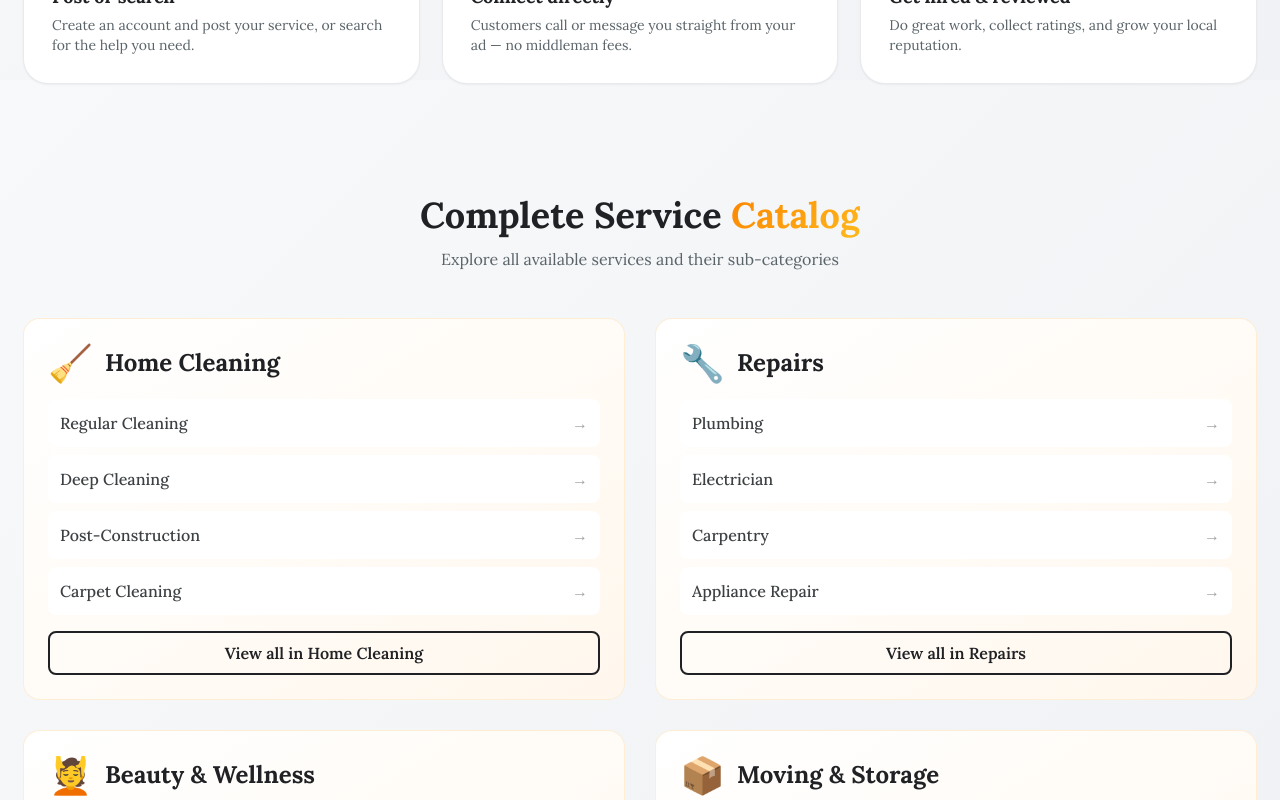
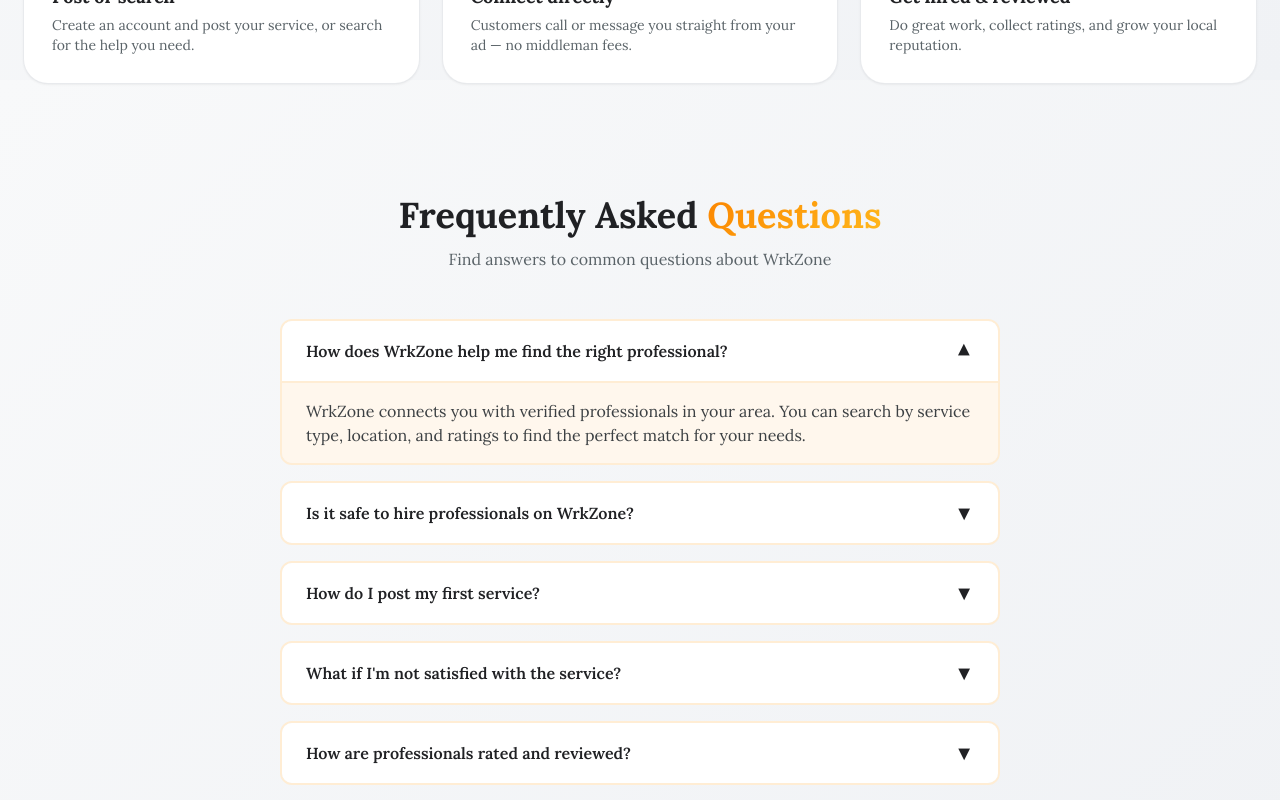
Before and after one commit to workdotzone/wrkzone, a Next.js app: page / in a window 1280 px wide. Shown: the part 5520-6320 px from the top of the page. Built offline with nearby package versions, Linux system fonts and the light colour scheme; no server answers; the database is empty.

Commit message:
Remove Service Catalog section from homepage
- Removed ServiceCatalog component rendering
- Removed import for ServiceCatalog
- Component still exists for future use if needed
- Simplified homepage by removing duplicate category information

```diff
--- a/app/page.tsx
+++ b/app/page.tsx
@@ -5,7 +5,6 @@ import AdCard from "@/components/AdCard";
 import WhyChooseUs from "@/components/WhyChooseUs";
 import Testimonials from "@/components/Testimonials";
 import Partners from "@/components/Partners";
-import ServiceCatalog from "@/components/ServiceCatalog";
 import FAQ from "@/components/FAQ";
 import AppPromotion from "@/components/AppPromotion";
 import BrowseByCategory from "@/components/BrowseByCategory";
@@ -166,9 +165,6 @@ export default async function Home() {
         </div>
       </section>
 
-      {/* ---------- SERVICE CATALOG ---------- */}
-      <ServiceCatalog />
-
       {/* ---------- FAQ ---------- */}
       <FAQ />
 
```
